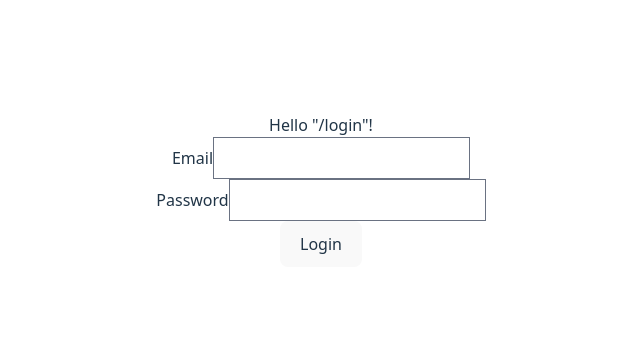
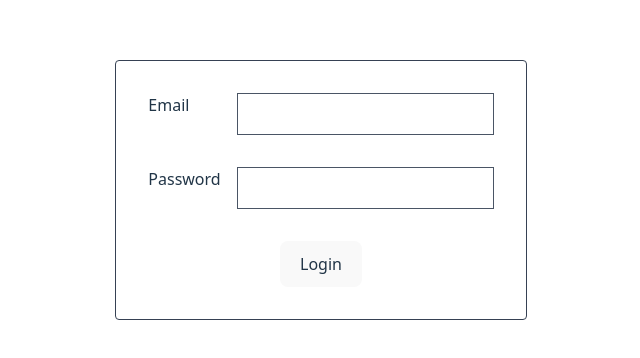
Before and after one commit to eightbitmachine/workout-app-fullstack, a React (Vite) app: page /login in a window 1280 px wide. Shown: the part 210-568 px from the top of the page, without its empty margins (319-959 px from the left). Built offline with nearby package versions, Linux system fonts and the light colour scheme.

Commit message:
Rudimentary display of errors on the Login form

```diff
--- a/src/core/auth.ts
+++ b/src/core/auth.ts
@@ -54,7 +54,7 @@ const validateCredential = (
       return result;
     })
     .catch(() => {
-      return { value: credential, error: "NOT_FOUND" };
+      return { value: credential, error: "USER_NOT_FOUND" };
     });
 };
 
--- a/src/login/LoginForm.tsx
+++ b/src/login/LoginForm.tsx
@@ -1,54 +1,69 @@
-import { useState } from "react";
+import { useState, useRef } from "react";
 import { useRouter } from "@tanstack/react-router";
 import { createCredential, login } from "../core/auth";
 
-type LoginFormProps = {
-  errors: {
-    email?: string[]
-    password?: string[]
-    login: string[]
-  }
-  email: string
-}
-
 // Parse, don't validate
-const LoginForm = ({ email, errors }: LoginFormProps) => {
+// TODO: Extract error and login handler so this is dumber component (presentational only)
+const LoginForm = () => {
   const router = useRouter();
 
   const [isWaiting, setIsWaiting] = useState(false);
+  const [error, setError] = useState<string>();
+  const [email, setEmail] = useState<string>();
+  const emailInputRef = useRef(null);
+
+  const humanErrorMessage: { [index: string]: string } = {
+    'EMAIL_FORMAT': "Your email address was not correctly formatted. Ensure it contains an @ symbol.",
+    'EMAIL_EMPTY': "Please provide your email address.",
+    'PASSWORD_EMPTY': "Please provide your password.",
+    'PASSWORD_LENGTH_SHORT': "The password you provided was too short.",
+    'USER_NOT_FOUND': "Invalid credentials"
+  }
 
   const handleLogin = (formData: FormData) => {
     setIsWaiting(true);
 
-    const email = formData.get("email")?.toString() || ""
-    const password = formData.get("password")?.toString() || ""
+    const formEmail = formData.get("email")?.toString() || ""
+    const formPassword = formData.get("password")?.toString() || ""
 
-    const result = createCredential(email, password)
-    if (!result.error) {
+    const result = createCredential(formEmail, formPassword)
+    if (result.error == null) {
       const credential = result.value;
-      console.log(credential);
-      router.navigate({ to: "/dashboard" }).then(() => {
-        setIsWaiting(false);
+
+      login(credential).then(result => {
+        if (!result.error) {
+          router.navigate({ to: "/dashboard" }).then(() => {
+            setIsWaiting(false);
+          })
+        } else {
+          console.log(result)
+          setEmail(formEmail);
+          setError(result.error)
+        }
       })
     } else {
       console.log(result)
+      setEmail(formEmail);
+      setError(result.error)
     }
 
     setIsWaiting(false);
   }
 
-  return <form action={handleLogin}>
-    <div>
-      <label htmlFor="email">Email</label>
-      <input id="email" name="email" type="email" />
+  return <form action={handleLogin} className="border border-gray-700 rounded border-solid p-8">
+    <div className="text-base mb-8 flex flex-row gap-4 justify-between">
+      <label htmlFor="email" className="text-right">Email</label>
+      <input ref={emailInputRef} defaultValue={email} id="email" name="email" type="email" className="border border-solid border-gray-600 text-black" />
     </div>
-    <div className="errors">
-      {(errors && errors["email"] && errors["email"].length > 0) ? errors["email"].map((e: string) => <p>{e}</p>) : null}
+    <div className="text-base mb-8 flex flex-row gap-4 justify-between">
+      <label htmlFor="password" className="text-right">Password</label>
+      <input id="password" name="password" type="password" className="border border-solid border-gray-600 text-black"></input>
     </div>
-    <div>
-      <label htmlFor="password">Password</label>
-      <input id="password" name="password" type="password"></input>
+
+    <div data-testid="login-error" className={(error) ? "p-2 bg-red-800 text-white" : "hidden"}>
+      {(error) ? humanErrorMessage[error] : ''}
     </div>
+
     <div><button type="submit">{(isWaiting) ? "Logging in" : "Login"}</button></div>
   </form >
 }
--- a/src/routes/login.tsx
+++ b/src/routes/login.tsx
@@ -7,7 +7,6 @@ export const Route = createFileRoute('/login')({
 
 function RouteComponent() {
   return <div>
-    <div>Hello "/login"!</div>
-    <LoginForm email="" errors={[]} />
+    <LoginForm />
   </div>
 }
```
